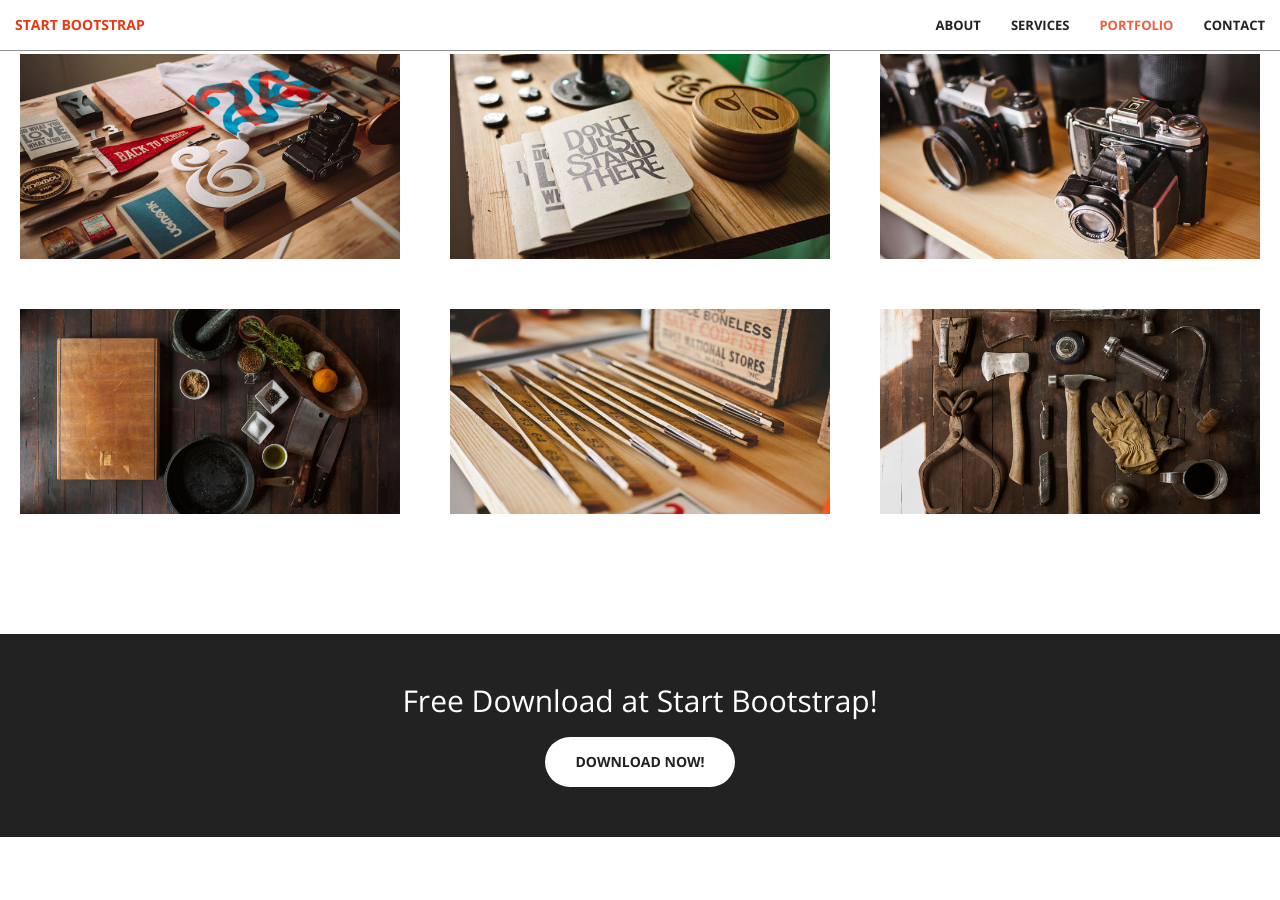
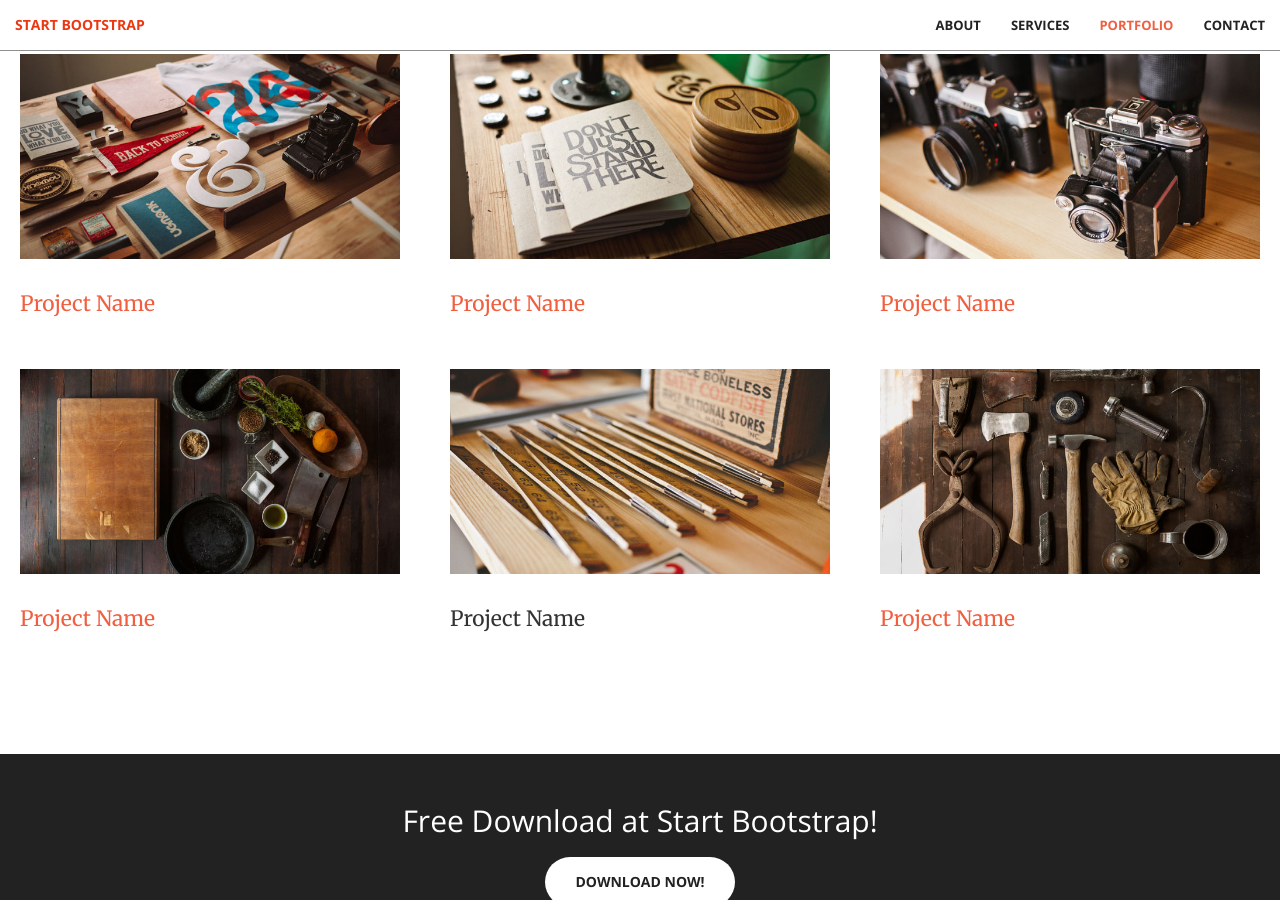
Before and after one commit to rockygiglio/rockygiglio.github.io, a Jekyll site: the page built from index.html, in a window 1280 px wide and 900 px high, scrolled down 1840 px. Built offline with Jekyll 4.4.1, drawn with Linux system fonts in a browser that asks for light colours.

Commit message:
css play

```diff
--- a/_includes/portfolio.html
+++ b/_includes/portfolio.html
@@ -1,7 +1,7 @@
 <section id="portfolio">
     <div class="boxwrapper">
             <div class="box">
-                <a href="#" class="portfolio-box">
+                <a href="#">
                     <img src="img/portfolio/1.jpg" class="img-responsive" alt="">
                     <div class="portfolio-box-caption">
                         <div class="portfolio-box-caption-content">
@@ -16,7 +16,7 @@
                 </a>
             </div>
             <div class="box">
-                <a href="#" class="portfolio-box">
+                <a href="#">
                     <img src="img/portfolio/2.jpg" class="img-responsive" alt="">
                     <div class="portfolio-box-caption">
                         <div class="portfolio-box-caption-content">
@@ -31,7 +31,7 @@
                 </a>
             </div>
             <div class="box">
-                <a href="#" class="portfolio-box">
+                <a href="#">
                     <img src="img/portfolio/3.jpg" class="img-responsive" alt="">
                     <div class="portfolio-box-caption">
                         <div class="portfolio-box-caption-content">
@@ -46,7 +46,7 @@
                 </a>
             </div>
             <div class="box">
-                <a href="#" class="portfolio-box">
+                <a href="#">
                     <img src="img/portfolio/4.jpg" class="img-responsive" alt="">
                     <div class="portfolio-box-caption">
                         <div class="portfolio-box-caption-content">
@@ -61,7 +61,7 @@
                 </a>
             </div>
             <div class="box">
-                <a href="#" class="portfolio-box">
+                <a href="#"></a>
                     <img src="img/portfolio/5.jpg" class="img-responsive" alt="">
                     <div class="portfolio-box-caption">
                         <div class="portfolio-box-caption-content">
@@ -76,7 +76,7 @@
                 </a>
             </div>
             <div class="box">
-                <a href="#" class="portfolio-box">
+                <a href="#">
                     <img src="img/portfolio/6.jpg" class="img-responsive" alt="">
                     <div class="portfolio-box-caption">
                         <div class="portfolio-box-caption-content">
```
